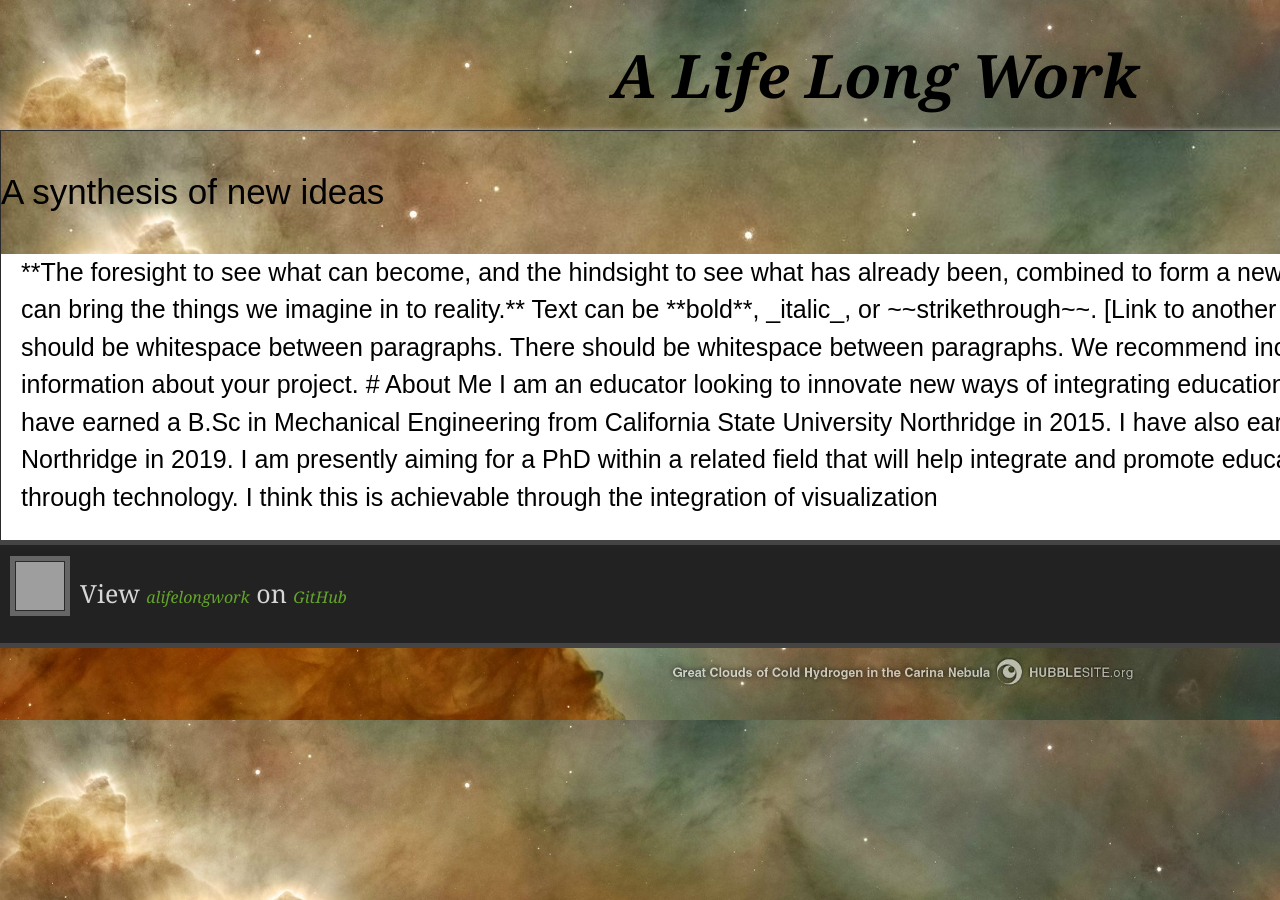
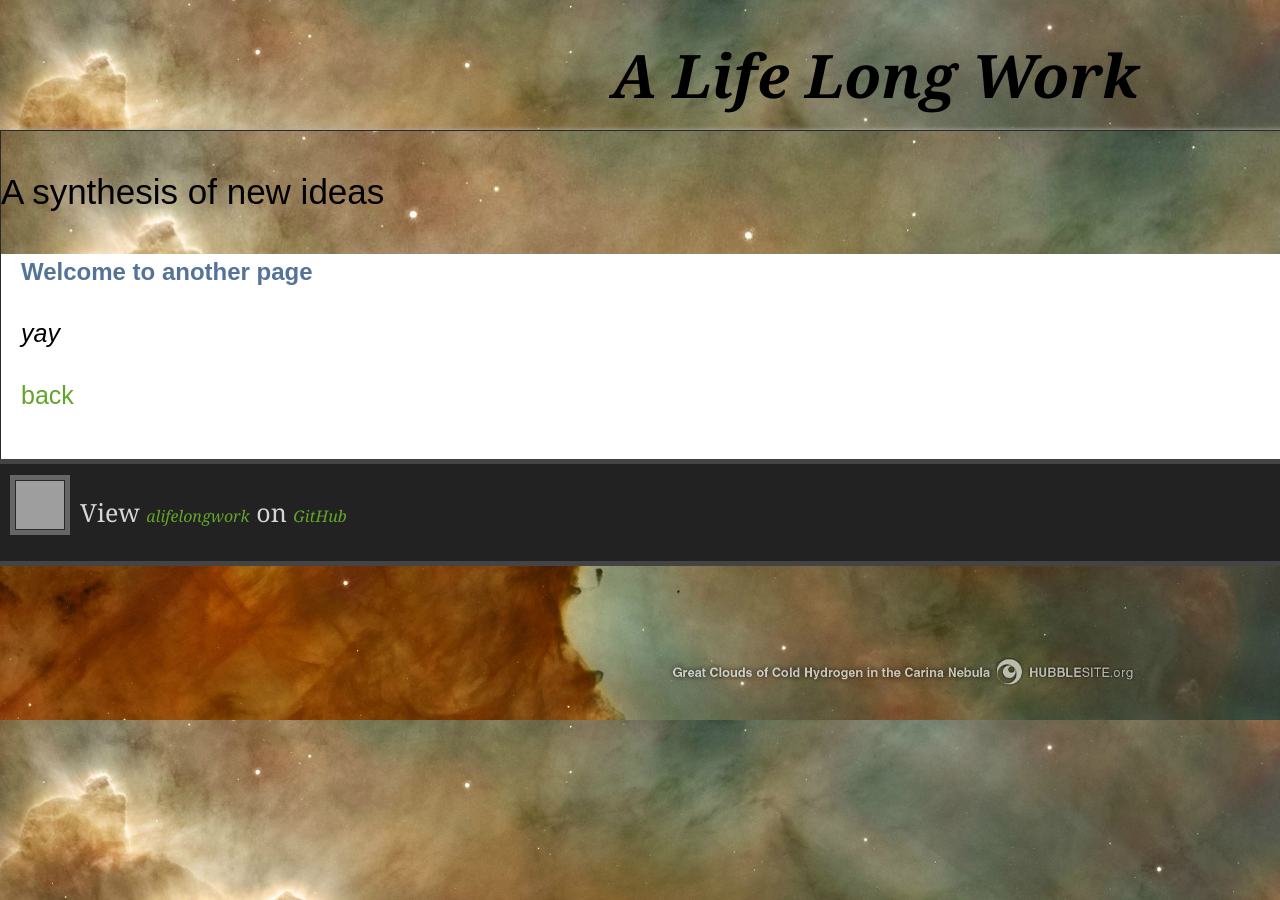
Before and after one commit to alifelongwork/alifelongwork.github.io, a Jekyll site: the page built from another-page.md, in a window 1280 px wide. Built offline with Jekyll 4.4.1, drawn with Linux system fonts in a browser that asks for light colours; our own code applies the rules of GitHub Pages for plain Markdown files; grey boxes are pictures that could not be loaded.

Commit message:
Update default.html

```diff
--- a/_layouts/default.html
+++ b/_layouts/default.html
@@ -27,19 +27,7 @@
         <div id="main" role="main">
 
           <article class="markdown-body">
-            **The foresight to see what can become, and the hindsight to see what has already been, combined to form a new way of thinking. Through innovation we can bring the things we imagine in to reality.**
-
-Text can be **bold**, _italic_, or ~~strikethrough~~.
-
-[Link to another page](./another-page.html).
-
-There should be whitespace between paragraphs.
-
-There should be whitespace between paragraphs. We recommend including a README, or a file with information about your project.
-
-# About Me
-I am an educator looking to innovate new ways of integrating education with Human-Computer Interactions. I have earned a B.Sc in Mechanical Engineering from California State University Northridge in 2015. I have also earned a M.Sc in Physics from CSU Northridge in 2019. I am presently aiming for a PhD within a related field that will help integrate and promote educational research and development through technology. I think this is achievable through the integration of visualization
-
+            {{content}}
           </article>
         </div>
     </div>
```
